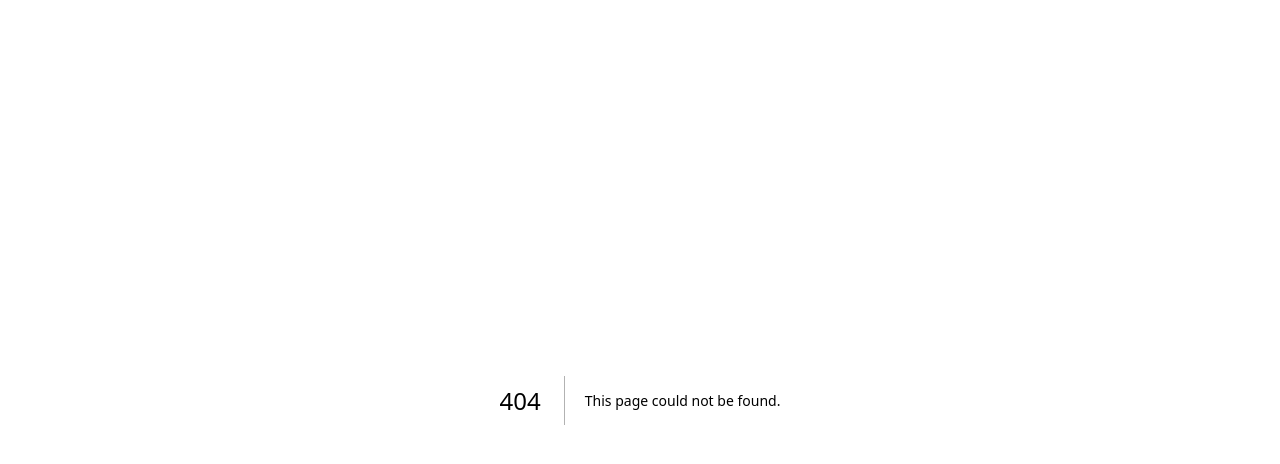
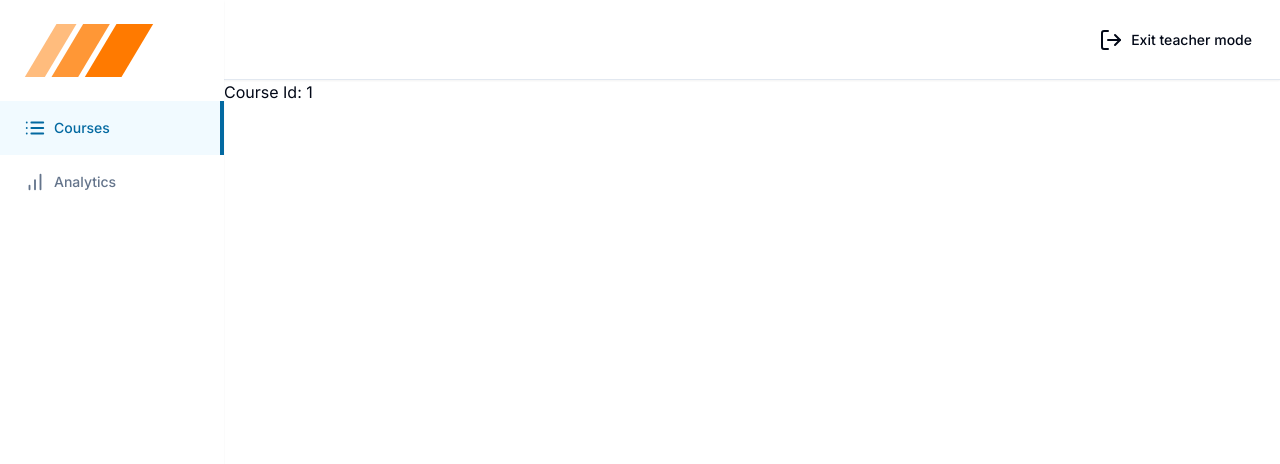
Before and after one commit to violetflash/next-lms, a Next.js app: page /teacher/courses/1 in a window 1280 px wide. Before the commit this address had no page. Shown: the top 464 px of the page. Built offline with nearby package versions, Linux system fonts and the light colour scheme.

Commit message:
add dynamic course page

```diff
--- /dev/null
+++ b/app/(dashboard)/(routes)/teacher/courses/[course_id]/page.tsx
@@ -0,0 +1,14 @@
+type Props = {
+  params: {
+    course_id: string;
+  }
+};
+const CourseIdPage = ({ params: { course_id } }: Props) => {
+  return (
+    <div>
+      Course Id: {course_id}
+    </div>
+  );
+};
+
+export default CourseIdPage;
```
